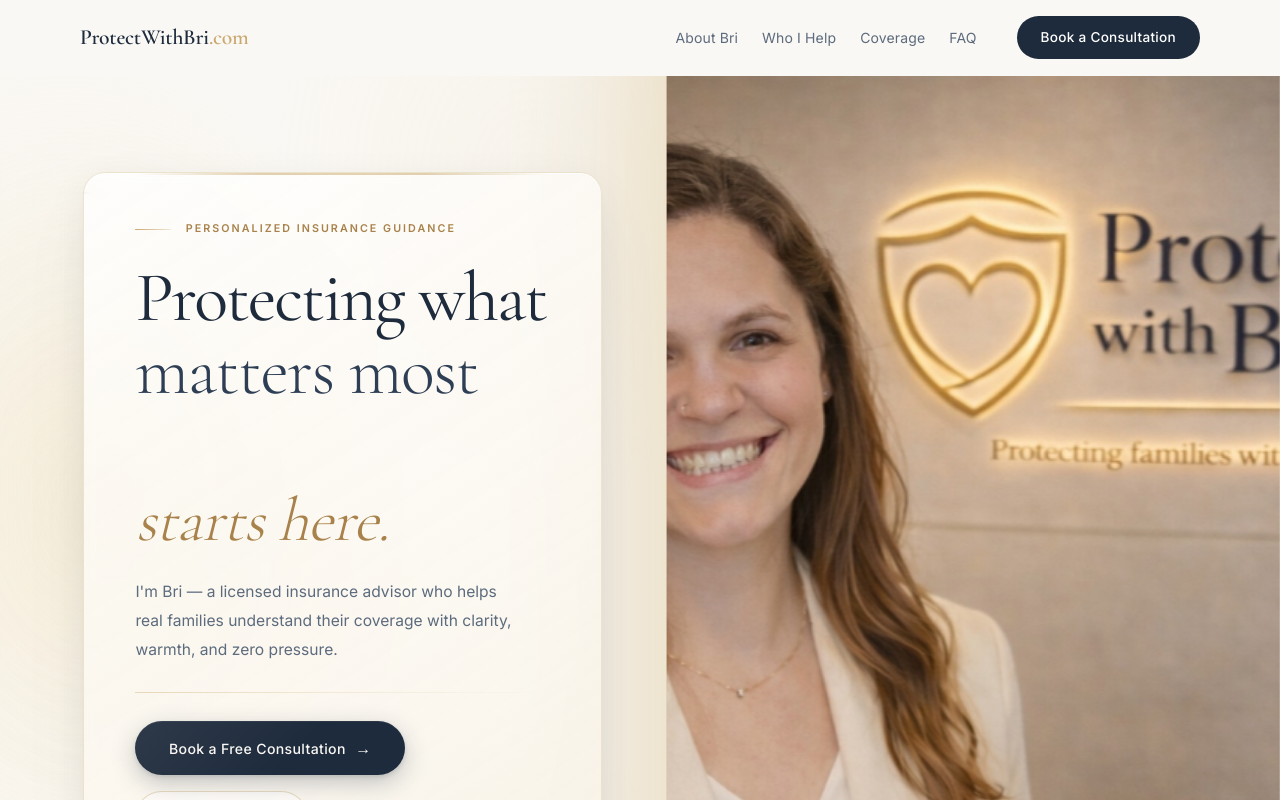
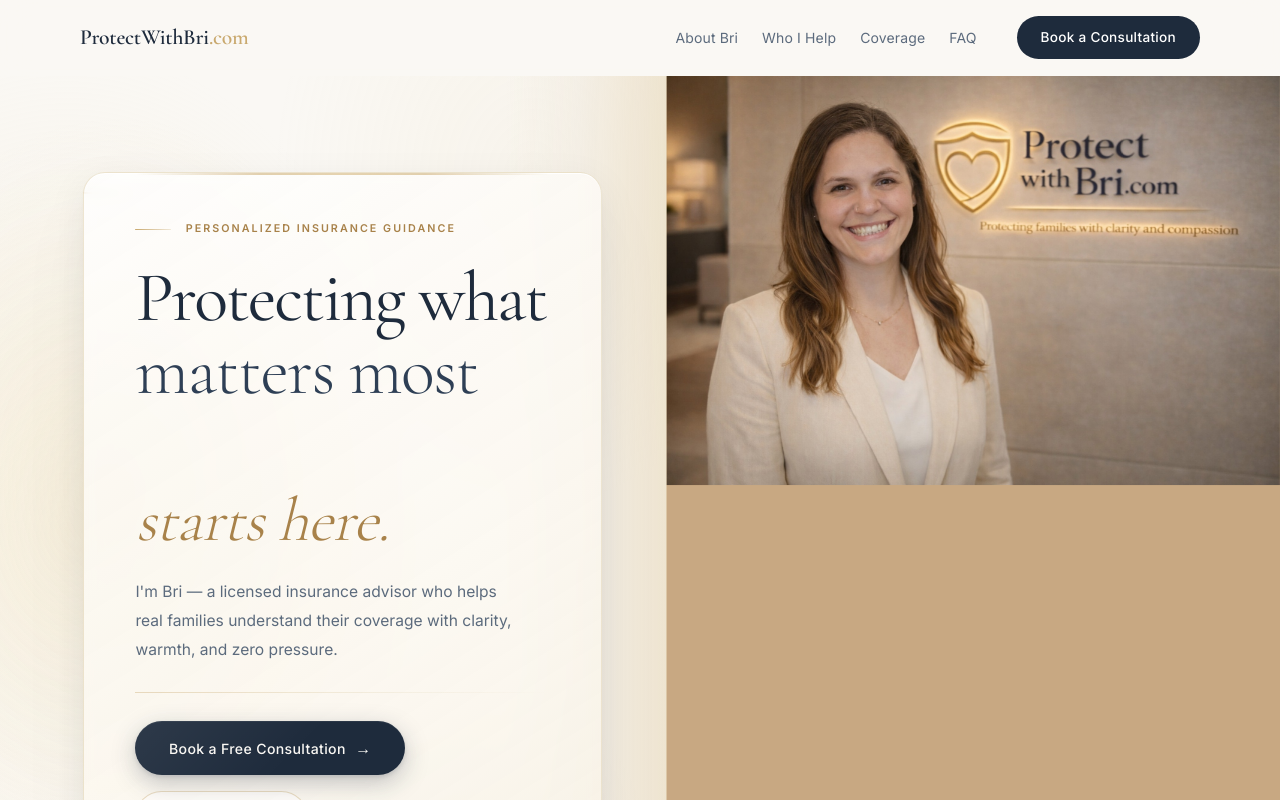
Before and after one commit to easybandz777/protectwithbri, a Next.js app: page / in a window 1280 px wide. Shown: the top 800 px of the page. Built offline with nearby package versions, Linux system fonts and the light colour scheme.

Commit message:
fix: show full hero photo (contain), match background to wall color

```diff
--- a/components/Hero.module.css
+++ b/components/Hero.module.css
@@ -342,7 +342,7 @@
 .right {
     position: relative;
     overflow: hidden;
-    background: var(--beige);
+    background: #c8a882;
 }
 
 .imageWrap {
@@ -352,7 +352,7 @@
 }
 
 .image {
-    animation: subtleZoom 2.8s cubic-bezier(0.2, 0.8, 0.2, 1) 0.25s both;
+    animation: fadeIn 0.9s cubic-bezier(0.25, 0.46, 0.45, 0.94) 0.25s both;
 }
 
 /* Badge pinned over portrait */
--- a/components/Hero.tsx
+++ b/components/Hero.tsx
@@ -95,7 +95,7 @@
                         priority
                         className={styles.image}
                         sizes="(max-width: 1024px) 100vw, 50vw"
-                        style={{ objectFit: 'cover', objectPosition: 'center top' }}
+                        style={{ objectFit: 'contain', objectPosition: 'center top' }}
                     />
                     {/* Badge pinned over image */}
                     <div className={styles.badge}>
```
